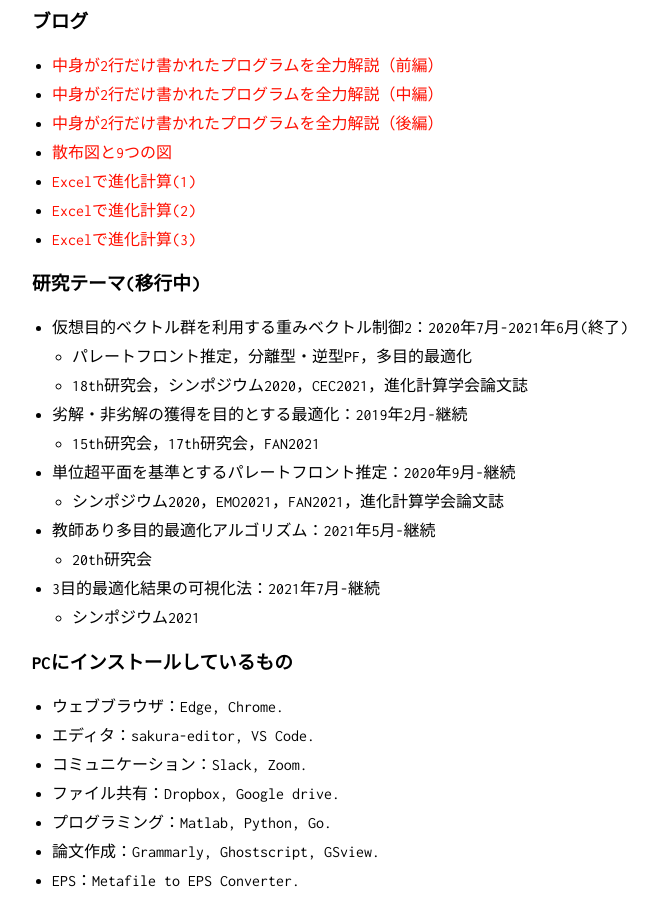
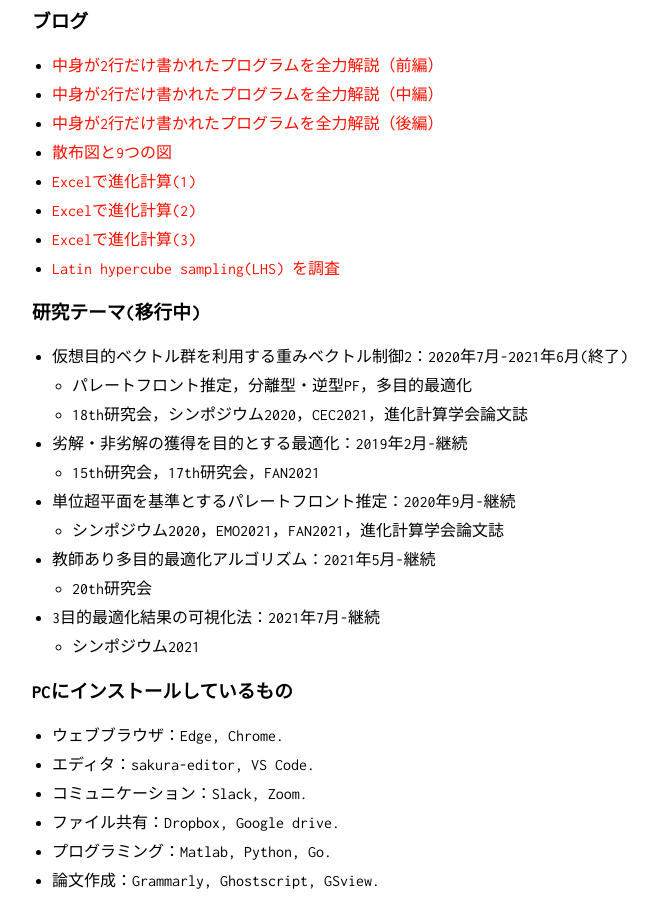
Before and after one commit to tomtkg/tomtkg.github.io, a Jekyll site: the page built from memo.md, in a window 1280 px wide and 900 px high, scrolled down 1385 px. Shown: the whole window, without its empty margins (228-886 px from the left). Built offline with Jekyll 4.4.1, drawn with Linux system fonts in a browser that asks for light colours.

Commit message:
Update memo.md

```diff
--- a/memo.md
+++ b/memo.md
@@ -66,6 +66,7 @@ Tomoaki Takagi received the B.E. and M.E. degrees from the University of Electro
 - [Excelで進化計算(1)](https://www.timedia.co.jp/tech/20220606-tech)
 - [Excelで進化計算(2)](https://www.timedia.co.jp/tech/20220608-tech)
 - [Excelで進化計算(3)](https://www.timedia.co.jp/tech/20220623-tech)
+- [Latin hypercube sampling(LHS) を調査](https://www.timedia.co.jp/tech/20220714-tech/)
 
 ### 研究テーマ(移行中)
 - 仮想目的ベクトル群を利用する重みベクトル制御2：2020年7月-2021年6月(終了)
```
